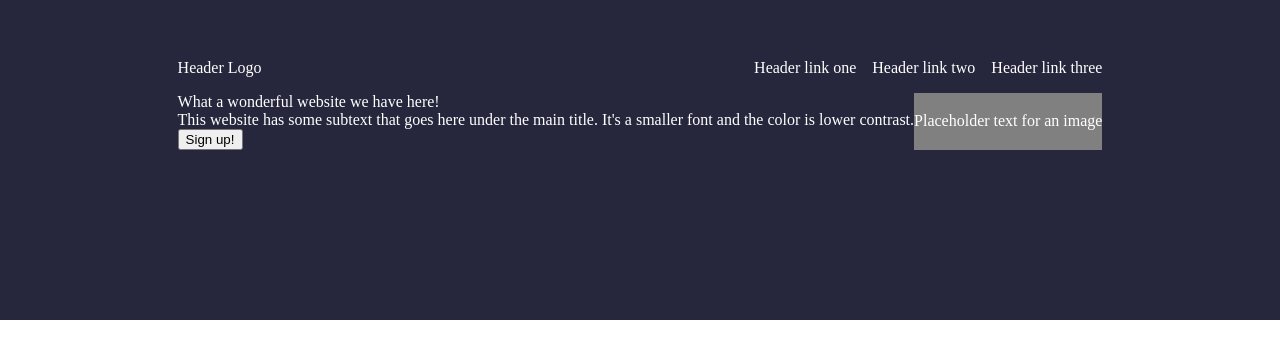
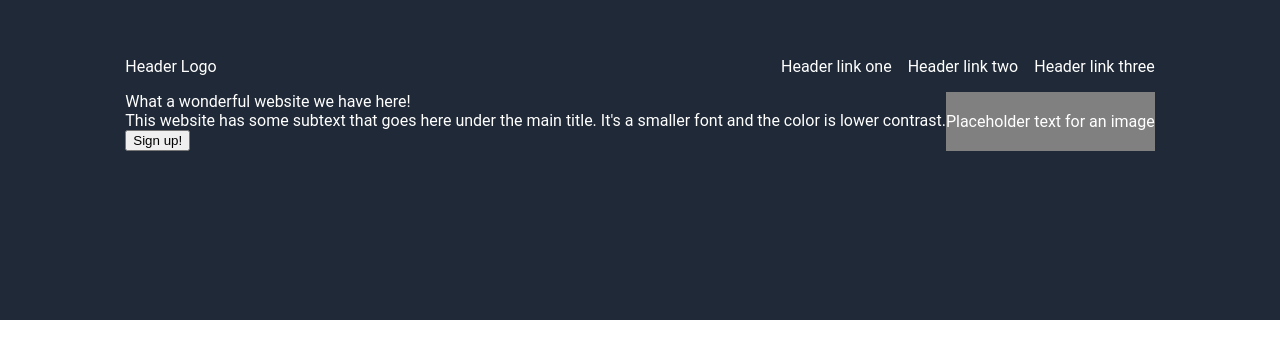
Before and after one commit to Markconstruct/LandingPage, a plain HTML site: page index.html in a window 1280 px wide. Shown: the part 112-470 px from the top of the page. Drawn offline with Linux system fonts and the light colour scheme.

Commit message:
Change font-family to Roboto and change header background color

```diff
--- a/Styles.css
+++ b/Styles.css
@@ -1,4 +1,5 @@
 body {
+    font-family: Roboto;
     display: flex;
     flex-direction: column;
     margin: 0;
@@ -14,7 +15,7 @@ ul {
 
 .header {
     display: flex;
-    background-color: rgb(38, 38, 61);
+    background-color: #1F2937;
     padding: 16px;
     height: 400px;
     color: white;
--- a/index.html
+++ b/index.html
@@ -18,7 +18,7 @@
             </div>
             <div class="wrapper">
                 <div class="description">
-                    <div class="description">What a wonderful website we have here!</div>
+                    <div class="text">What a wonderful website we have here!</div>
                     <div class="subtext">This website has some subtext that goes here under the main title. It's a smaller font and the color is lower contrast.</div>
                     <button>Sign up!</button>
                 </div>
```
Also changed, not shown: Images/MCST Logo White on Black.jpg (added).
